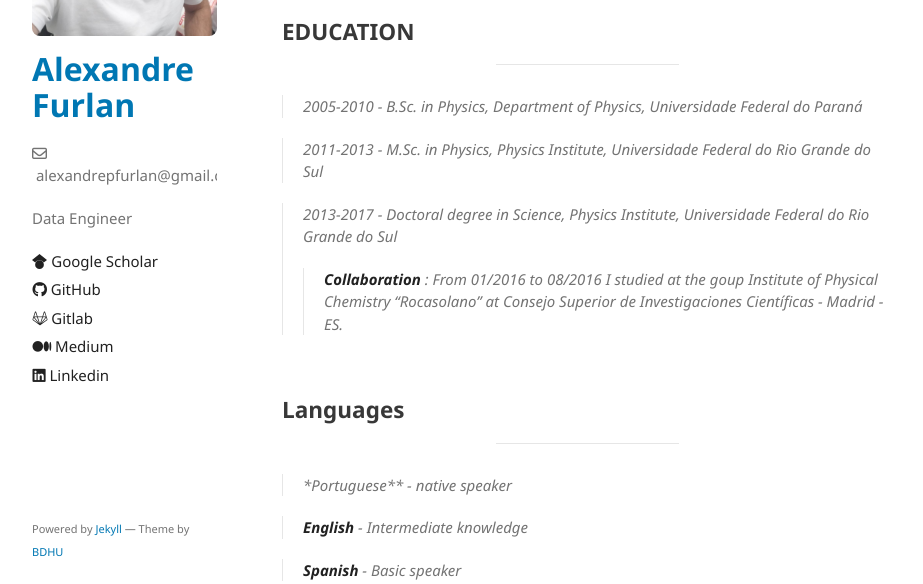
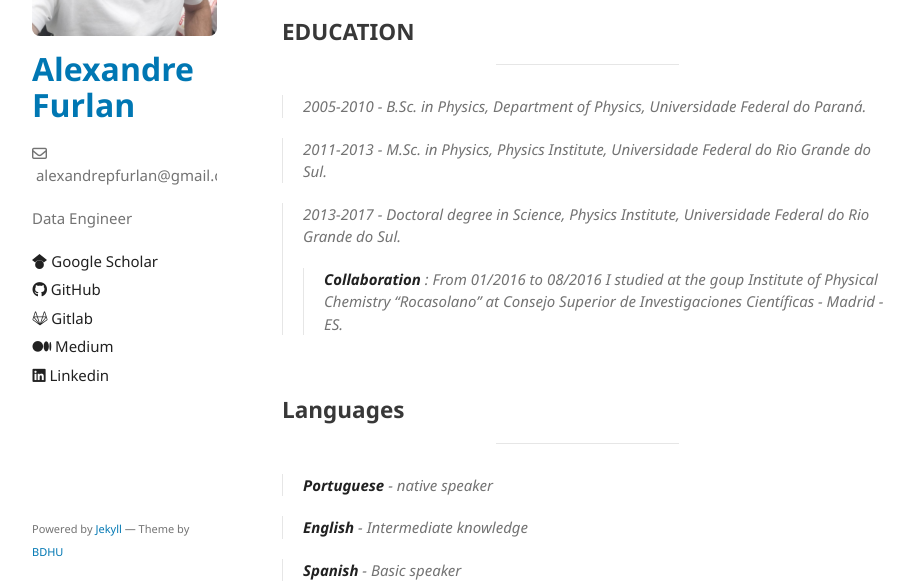
Before and after one commit to apfurlan/apfurlan.github.io, a Jekyll site: the page built from cv-page.md, in a window 1280 px wide and 900 px high, scrolled down 953 px. Shown: the part 269-853 px from the top of the window, without its empty margins (178-1101 px from the left). Built offline with Jekyll 4.4.1, drawn with Linux system fonts in a browser that asks for light colours; our own code applies the rules of GitHub Pages for plain Markdown files.

Commit message:
init commit

```diff
--- a/cv-page.md
+++ b/cv-page.md
@@ -53,13 +53,14 @@ Main technologies used :
     - Bash
     - Linux
 
+
 ## EDUCATION
 ---
-> 2005-2010 - B.Sc. in Physics, Department of Physics, Universidade Federal do Paraná
+> 2005-2010 - B.Sc. in Physics, Department of Physics, Universidade Federal do Paraná.
 
-> 2011-2013 - M.Sc. in Physics, Physics Institute, Universidade Federal do Rio Grande do Sul
+> 2011-2013 - M.Sc. in Physics, Physics Institute, Universidade Federal do Rio Grande do Sul.
 
-> 2013-2017 - Doctoral degree in Science, Physics Institute, Universidade Federal do Rio Grande do Sul
+> 2013-2017 - Doctoral degree in Science, Physics Institute, Universidade Federal do Rio Grande do Sul.
 >> **Collaboration** : From 01/2016 to 08/2016 I studied at the goup Institute of Physical Chemistry
 "Rocasolano" at Consejo Superior de Investigaciones
 Científicas - Madrid - ES.
@@ -70,7 +71,7 @@ Científicas - Madrid - ES.
 
 ## Languages
 ---
-> *Portuguese** - native speaker
+> **Portuguese** - native speaker
 
 > **English** - Intermediate knowledge
 
```
